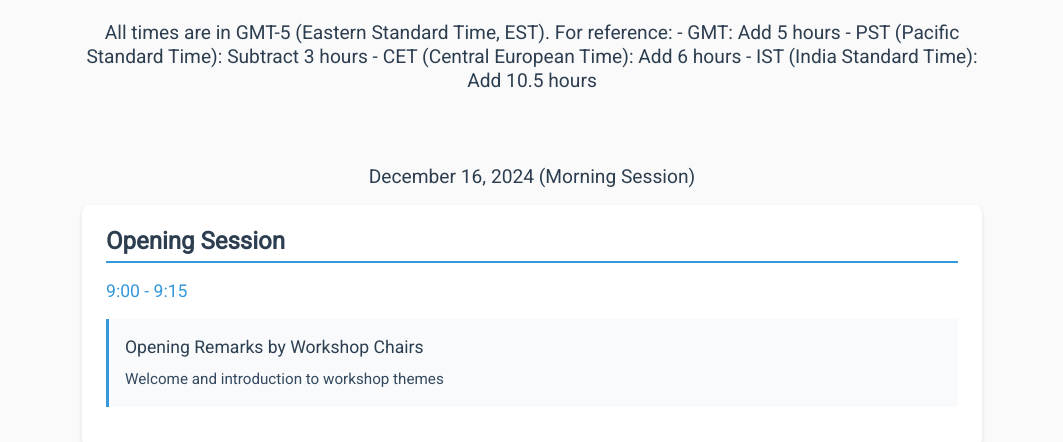
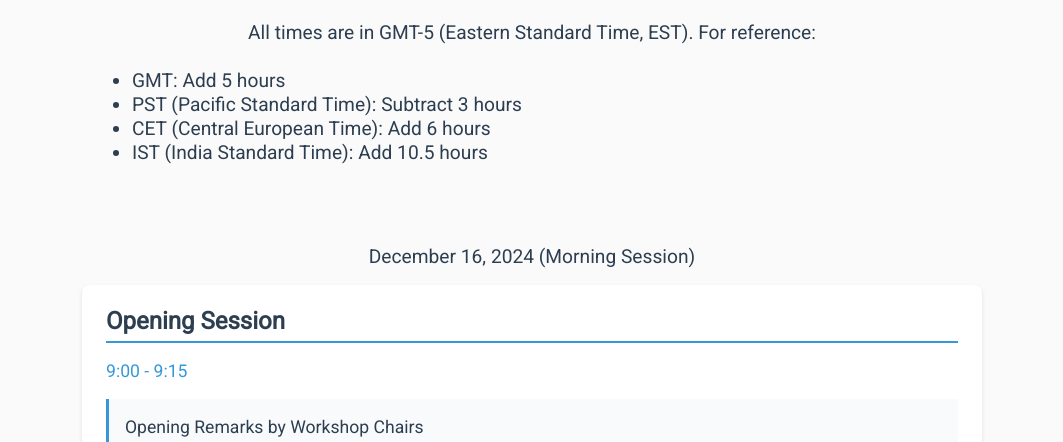
Before and after one commit to DS4EIW/4th-DS4EIW, a plain HTML site: page program.html in a window 1280 px wide. Shown: the part 658-1100 px from the top of the page, without its empty margins (108-1171 px from the left). Drawn offline with Linux system fonts and the light colour scheme.

Commit message:
Added time conversion

```diff
--- a/program.html
+++ b/program.html
@@ -163,10 +163,12 @@
         <div class="date-header">
             All times are in GMT-5 (Eastern Standard Time, EST).
             For reference:
-            - GMT: Add 5 hours
-            - PST (Pacific Standard Time): Subtract 3 hours
-            - CET (Central European Time): Add 6 hours
-            - IST (India Standard Time): Add 10.5 hours
+            <ul>
+                <li>GMT: Add 5 hours</li>
+                <li>PST (Pacific Standard Time): Subtract 3 hours</li>
+                <li>CET (Central European Time): Add 6 hours</li>
+                <li>IST (India Standard Time): Add 10.5 hours</li>
+            </ul>
         </div>
         <br>
         <div class="date-header">December 16, 2024 (Morning Session)</div>
```
